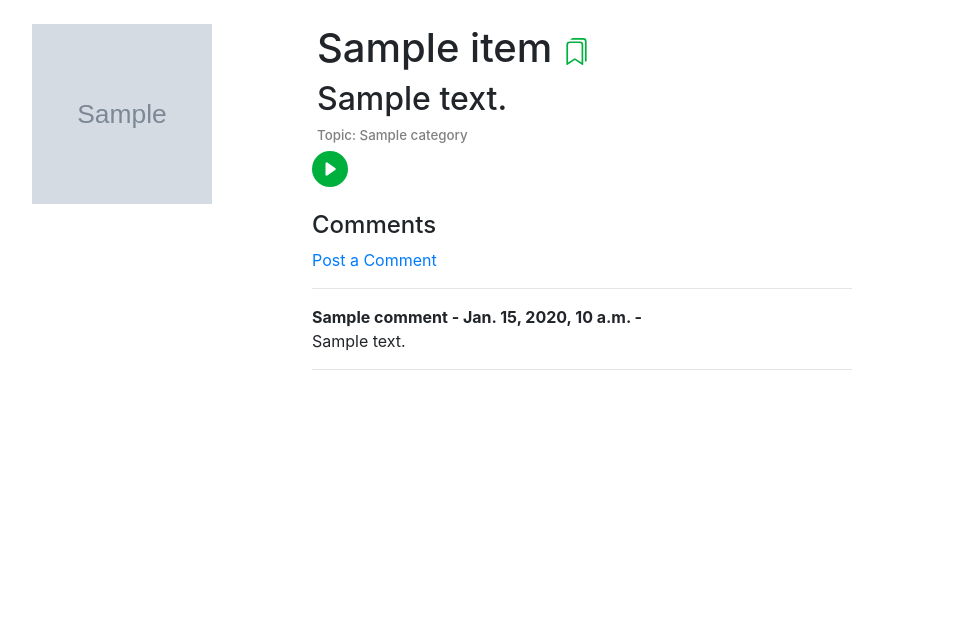
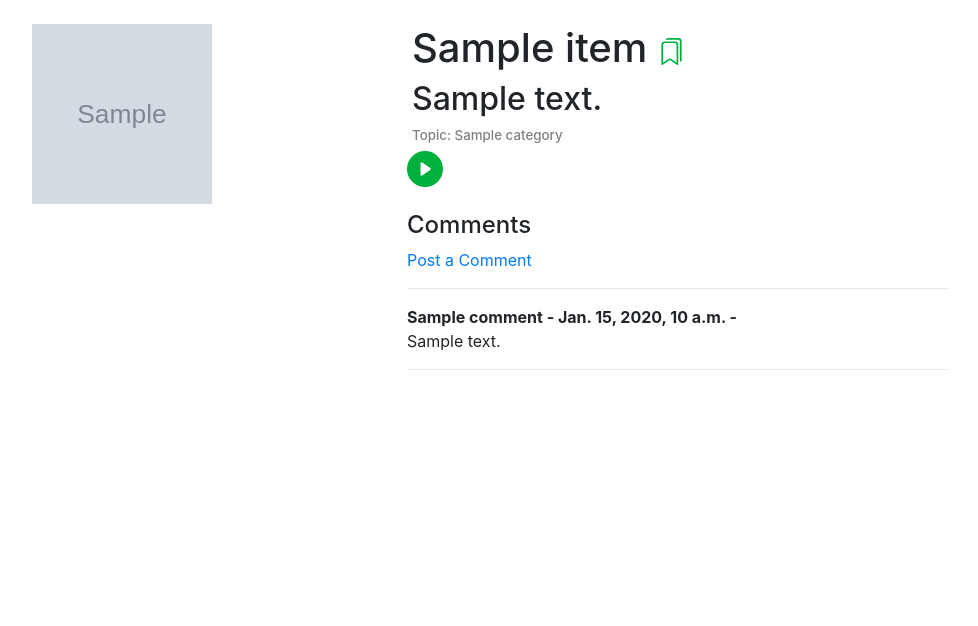
Before and after one commit to commpin07/commp, a Django app: page /1/ in a window 1280 px wide. Shown: the part 82-708 px from the top of the page, without its empty margins (248-1226 px from the left). Run offline with Django 3.2, Linux system fonts and the light colour scheme; tables that the repository leaves empty hold one stand-in row (values such as "Sample post"); grey boxes marked "Sample" are stand-in pictures; parts of the project's set-up code (start-up, migrations or seed data) failed here and were passed over; some libraries are stand-ins or nearby versions.

Commit message:
home page

```diff
--- a/contentpiece/templates/contentpiece/detail.html
+++ b/contentpiece/templates/contentpiece/detail.html
@@ -6,6 +6,7 @@
         <div class="col-md-3 offset-md-2">
             <img width="180px" height="180px" src="{{ item.thumbnail.url }}" style="vertical-align:middle;margin:0px 5px" alt="">
         </div>
+        <div class="col-md-1"></div>
         <div class="col-md-6">
             <h1 style="margin-left: 5px;">{{item.item_name}}
             {% if is_favourite %}
```
